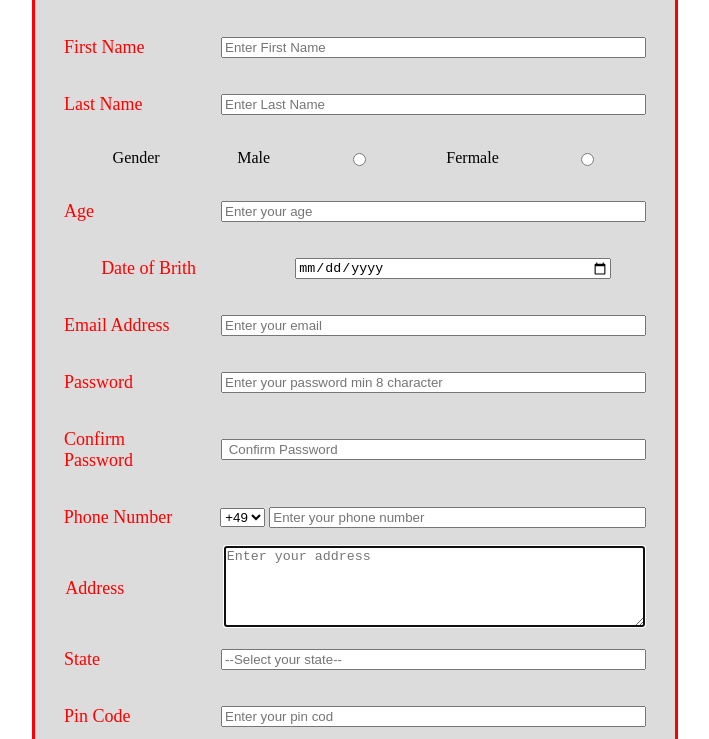
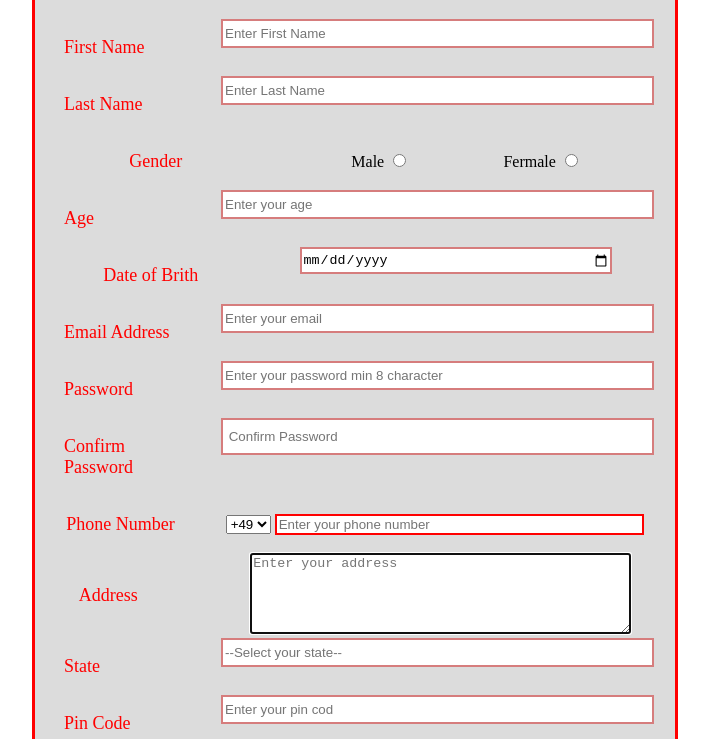
Before and after one commit to sedatdal1989/myAllesonsNotes, a plain HTML site: page preclass/Aufgabe/form_aufgabe.html in a window 1280 px wide. Shown: the part 61-800 px from the top of the page, without its empty margins (285-994 px from the left). Drawn offline with Linux system fonts and the light colour scheme.

Commit message:
24.03.2024

```diff
--- a/preclass/Aufgabe/form_aufgabe.css
+++ b/preclass/Aufgabe/form_aufgabe.css
@@ -34,12 +34,16 @@ body{
     display: flex;
     flex-direction: column;
 
+
 }
 
 .kayit_div{
     display: flex;
     justify-content: space-evenly;
     align-items: center;
+    width: 100%;
+
+
 }
 
 .ana_text{
@@ -47,12 +51,26 @@ body{
     width: 20%;
     height: 100%;
     /* background-color: blue; */
-    justify-content: space-between;
+    justify-content:space-between;
     align-items: center;
     color: red;
     font-size: large;
-    font-weight: 300;
+
 }
+.input_div{
+    height: 100%;
+}
+
+.input{
+    /* background-color: blue; */
+    width: 100%;
+    border: 2px solid rgb(214, 125, 125);
+    height: 40%;
+
+
+}
+
+
 
 
 #kayit_2{
@@ -68,6 +86,7 @@ body{
     color:black;
 
 }
+
 #Send{
     display: flex;
     justify-content: space-evenly;
--- a/preclass/Aufgabe/form_aufgabe.html
+++ b/preclass/Aufgabe/form_aufgabe.html
@@ -12,66 +12,77 @@
             <h1 id="baslik">STUDENT REGISTRATION FORM</h1>
             <div id="gövde">
                 <div class="kayit_div">
-                 <div class="ana_text"><p class="text">First Name</p></div>
-                    <div>
+                 <div class="ana_text"><p>First Name</p></div>
+                    <div class="input_div">
                      <label for="first_name"></label>
                      <input type="text" name="first_name"
                      placeholder="Enter First Name"
-                      size="50">
+                      size="50" class="input">
                     </div>
                 </div>
 
                <div class="kayit_div">
-                    <div class="ana_text"><p class="text">Last Name</p></div>
-                    <div><label for="last_name"></label>
+                    <div class="ana_text"><p>Last Name</p></div>
+                    <div class="input_div">
+                        <label for="last_name"></label>
                         <input type="text" name="last_name"
-                         placeholder="Enter Last Name" size="50"></div>
+                         placeholder="Enter Last Name" size="50" class="input" >
+                    </div>
 
                </div>
 
                 <div class="kayit_div">
-                    <p  class="text">Gender</p>
-                    <label for="Male">Male</label>
-                    <input type="radio" name="Cinsiyet" id="Male">
-                    <label for="Fermale">Fermale</label>
-                    <input type="radio" name="Cinsiyet" id="Fermale">
+                     <div class="ana_text">
+                        <p>Gender</p>
+                    </div>
+                    <div>
+                        <label for="Male">Male</label>
+                        <input type="radio" name="Cinsiyet" id="Male">
+                    </div>
+                        <div  >
+                            <label for="Fermale">Fermale</label>
+                            <input type="radio" name="Cinsiyet" id="Fermale">
+                        </div>
+
                 </div>
 
                 <div class="kayit_div">
-                <div class="ana_text"><p class="text">Age</p></div>
-                <div><label for="age"></label>
-                    <input type="text" name="age" placeholder="Enter your age" size="50"></div>
+                <div class="ana_text"><p>Age</p></div>
+                <div class="input_div"><label for="age"></label>
+                    <input type="text" name="age" placeholder="Enter your age" size="50" class="input">
+                </div>
                 </div>
 
                 <div class="kayit_div">
                 <div class="ana_text"><p>Date of Brith</p></div>
-                 <div id="tarih" style="width: 49%;">
+                 <div class="input_div"style="width: 48%;">
                     <label for="date"></label>
-                    <input type="date" name="date" id="date" style="width: 99%;">
+                    <input type="date" name="date" id="date" style="width: 100%;" class="input">
                  </div>
                 </div>
 
                 <div class="kayit_div">
                 <div class="ana_text"><p class="text">Email Address</p></div>
-                 <div>
+                 <div class="input_div">
                  <label for="email"></label>
-                 <input type="email" name="email" placeholder="Enter your email" size="50">
+                 <input type="email" name="email" placeholder="Enter your email" size="50" class="input">
                  </div>
                 </div>
 
                 <div class="kayit_div">
                 <div class="ana_text"><p class="text">Password</p></div>
-                 <div>
+                 <div class="input_div">
                     <label for="password"></label>
-                    <input type="password" name="password" placeholder="Enter your password min 8 character"size="50">
+                    <input type="password" name="password"
+                     placeholder="Enter your password min 8 character"size="50" class="input">
                  </div>
                 </div>
 
                 <div class="kayit_div">
                 <div class="ana_text"><p class="text"> Confirm Password</p></div>
-                 <div>
+                 <div class="input_div">
                     <label for="confirm"></label>
-                    <input type="password" name="confirm" placeholder=" Confirm Password"  size="50">
+                    <input type="password" name="confirm" placeholder=" Confirm Password"  size="50" class="input">
                  </div>
                 </div>
 
@@ -81,13 +92,13 @@
                 </div>
                  <div>
                     <label for="telefon"></label>
-                    <select name="Alan_kodu" required>
+                    <select name="Alan_kodu" required >
                     <option value="Deutschland">+49</option>
                     <option value="Greece">+30</option>
                     <option value="Türkei">+90</option>
                    </select>
                 <input type="tel" name="tel"  maxlength="8" minlength="8" pattern="[0-9]3-[0-9]2-[0-9]3"
-                placeholder="Enter your phone number" size="44">
+                placeholder="Enter your phone number" size="43" style="border: 2px solid red;">
                  </div>
                 </div>
 
@@ -98,21 +109,21 @@
                 <textarea
                 name="textarea"
                 id="textarea"
-                cols="50"
+                cols="45"
                 rows="5"
                 placeholder="Enter your address"
-                minlength="10"
+                minlength="15"
                 maxlength="30"
-                autofocus ></textarea>
+                autofocus></textarea>
                 </div>
                 </div>
 
                 <div class="kayit_div">
                     <div class="ana_text"><p>State</p></div>
-                    <div>
+                    <div class="input_div">
                     <input type="text" list="state"
                       name="datalist" placeholder="--Select your state--"
-                       size="50">
+                       size="50" class="input">
                     <datalist id="state">
                     <option value="Istanbul">Istanbul</option>
                     <option value="Hamburg">Hamburg</option>
@@ -123,9 +134,9 @@
 
                 <div class="kayit_div">
                     <div class="ana_text"><p class="text">Pin Code</p></div>
-                    <div><label for="pin_code"></label>
+                    <div class="input_div"><label for="pin_code"></label>
                         <input type="text" name="pin_code"
-                        placeholder="Enter your pin cod"  size="50">
+                        placeholder="Enter your pin cod"  size="50" class="input">
                     </div>
                 </div>
 
@@ -159,8 +170,9 @@
 
                 <div class="kayit_div">
 
-                   <div id="onay"><input type="checkbox" name="Onay" id="input_checkbox"  checked>
-                    <label for="input_checkbox" >I hereby declare that the above information provided is true and correct.</label>
+                   <div id="onay">
+                    <input type="checkbox" name="Onay" id="input_checkbox">
+                    <label for="input_checkbox">I hereby declare that the above information provided is true and correct.</label>
                 </div>
 
                 </div>
```
